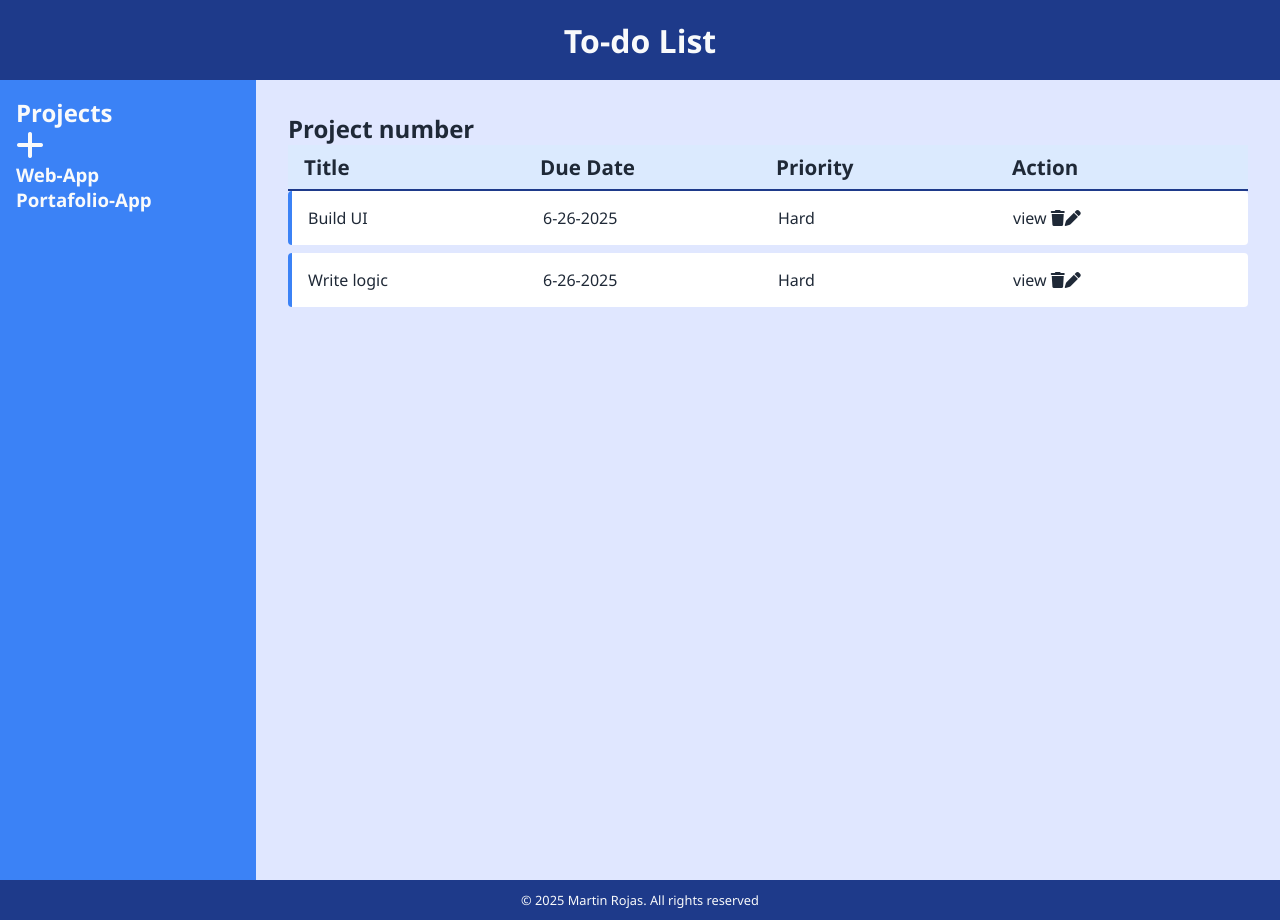
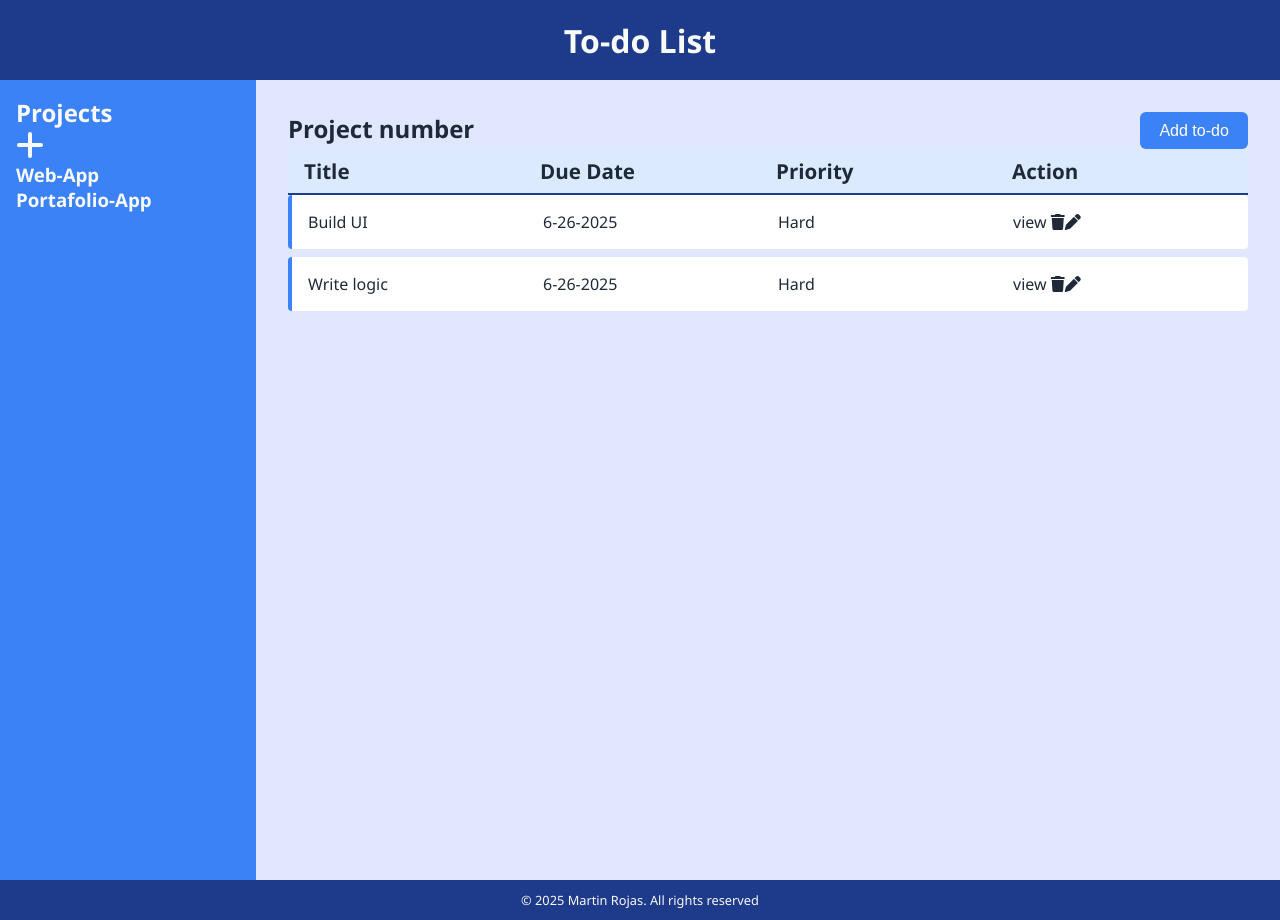
Before and after one commit to Martin-Rojas/Todo-List-Odin-Project, a website built with webpack: page src/template.html in a window 1280 px wide. Built offline with nearby package versions, Linux system fonts and the light colour scheme.

Commit message:
add new todo btn and style it

```diff
--- a/src/styles.css
+++ b/src/styles.css
@@ -37,7 +37,7 @@ section {
   padding: 1rem;
 }
 
-section i{
+section i {
   cursor: pointer;
   font-size: 2rem;
 }
@@ -47,6 +47,26 @@ main {
   background-color: #e0e7ff; /* Secondary */
   color: #1f2937;
   padding: 2rem;
+}
+
+main .header {
+  display: flex;
+  justify-content: space-between;
+}
+
+main .header button {
+  background-color: #3b82f6;
+  color: #ffffff;
+  padding: 0.6rem 1.2rem;
+  border: none;
+  border-radius: 6px;
+  font-size: 1rem;
+  cursor: pointer;
+  transition: background-color 0.3s ease;
+}
+
+main .header button:hover{
+  background-color: #2563EB;
 }
 
 footer {
--- a/src/template.html
+++ b/src/template.html
@@ -21,7 +21,10 @@
         <div class="project-list" id="project-list"></div>
       </section>
       <main>
-        <h2>Project number</h2>
+        <div class="header">
+          <h2>Project number</h2>
+          <button>Add to-do</button>
+        </div>
         <div class="todo-header">
           <div class="todo-header-title">
             <h3>Title</h3>
```
